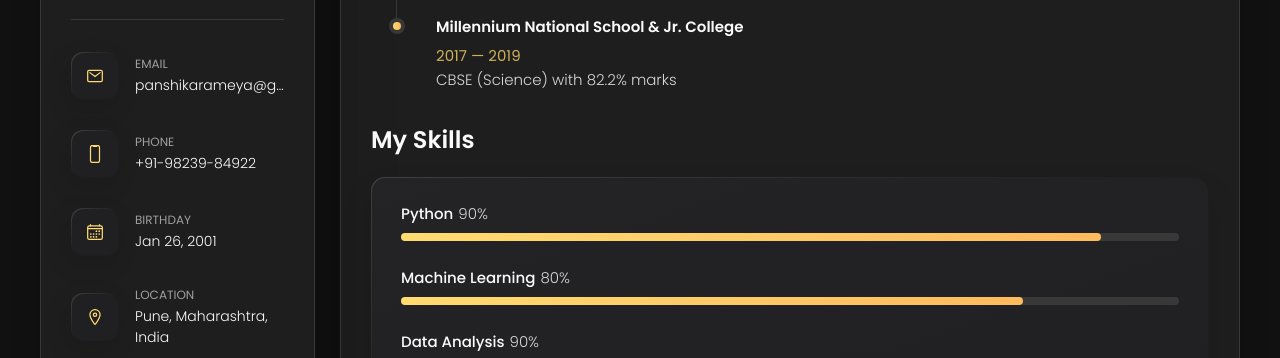
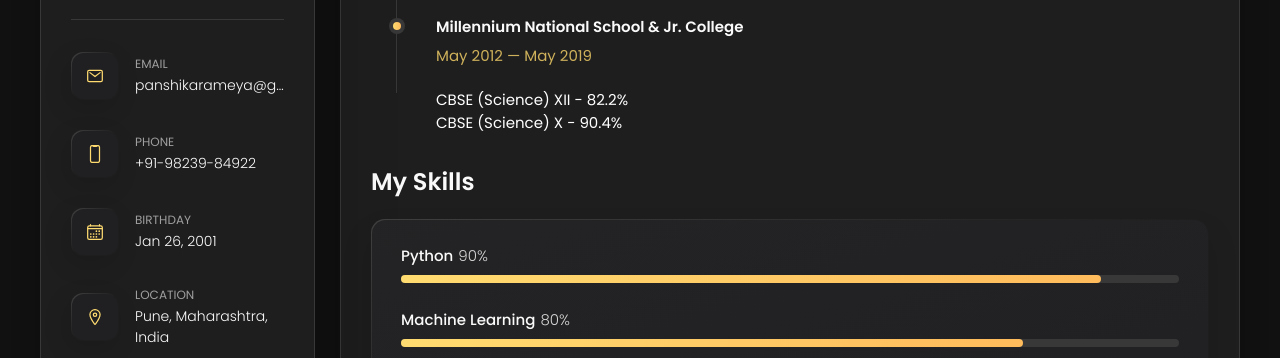
Before and after one commit to AmeyaP26/Personal-portfolio-website, a plain HTML site: page index.html in a window 1280 px wide. Both pictures are taken after a click on the button "Resume". Shown: the part 434-792 px from the top of the page. Drawn offline with nearby package versions, Linux system fonts and the light colour scheme; files whose address does not match are found by name.

Commit message:
minor changesin resume

```diff
--- a/index.html
+++ b/index.html
@@ -572,10 +572,11 @@
 
               <h4 class="h4 timeline-item-title">Millennium National School & Jr. College</h4>
 
-              <span>2017 — 2019</span>
+              <span>May 2012 — May 2019</span>
 
               <p class="timeline-text">
-                CBSE (Science) with 82.2% marks
+                <li> CBSE (Science) XII - 82.2% </li>
+                <li> CBSE (Science) X - 90.4% </li>
               </p>
 
             </li>
```
